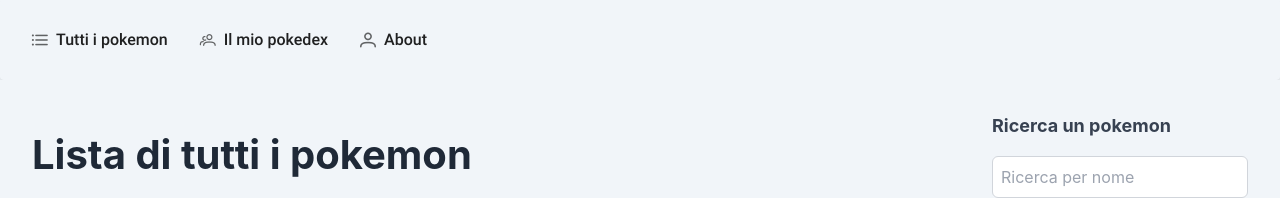
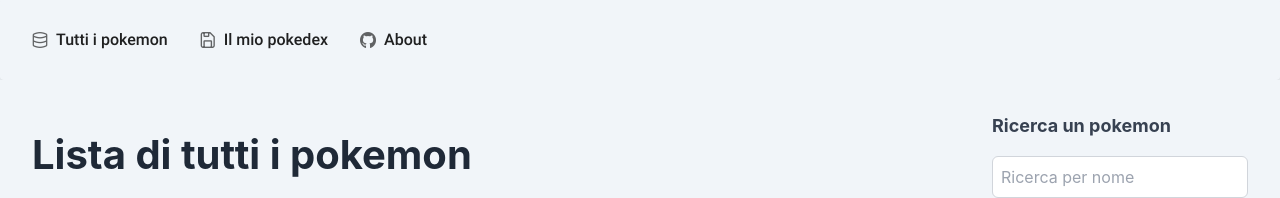
Before and after one commit to giulianoFrau/react-pokedex, a React (Vite) app: page / in a window 1280 px wide. Shown: the top 198 px of the page. Built offline with nearby package versions, Linux system fonts and the light colour scheme; no server answers.

Commit message:
feat:cambiato icone

```diff
--- a/src/components/AppMenu.jsx
+++ b/src/components/AppMenu.jsx
@@ -2,9 +2,9 @@ import { Menubar } from "primereact/menubar";
 
 const AppMenu = () => {
   const items = [
-    { label: "Tutti i pokemon", icon: "pi pi-list", url: "/" },
-    { label: "Il mio pokedex", icon: "pi pi-users", url: "/pokedex" },
-    { label: "About", icon: "pi pi-user", url: "/about" },
+    { label: "Tutti i pokemon", icon: "pi pi-database", url: "/" },
+    { label: "Il mio pokedex", icon: "pi pi-save", url: "/pokedex" },
+    { label: "About", icon: "pi pi-github", url: "/about" },
   ];
 
   return <Menubar model={items} className=" shadow-md p-4 border-gray-100" />;
```
